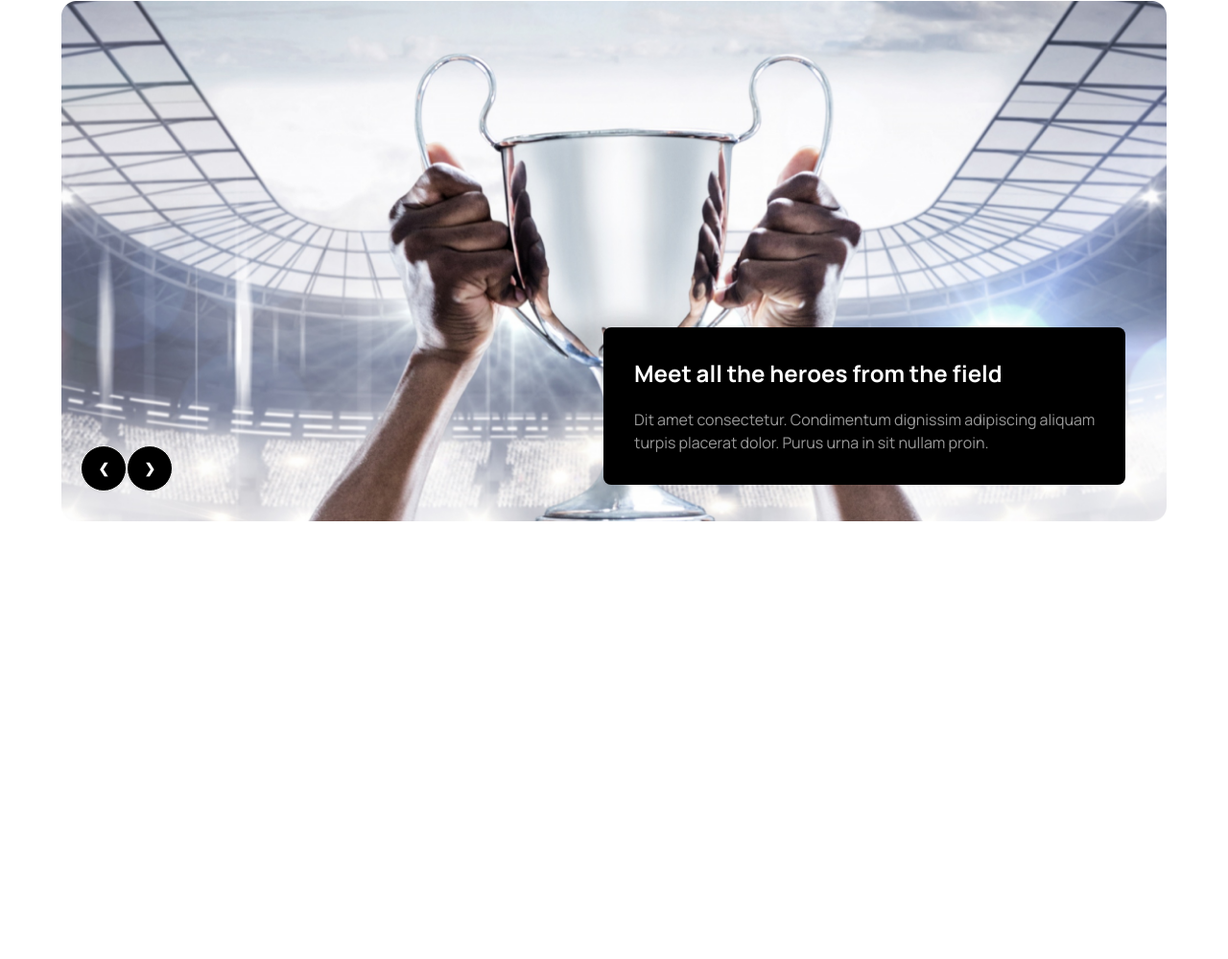
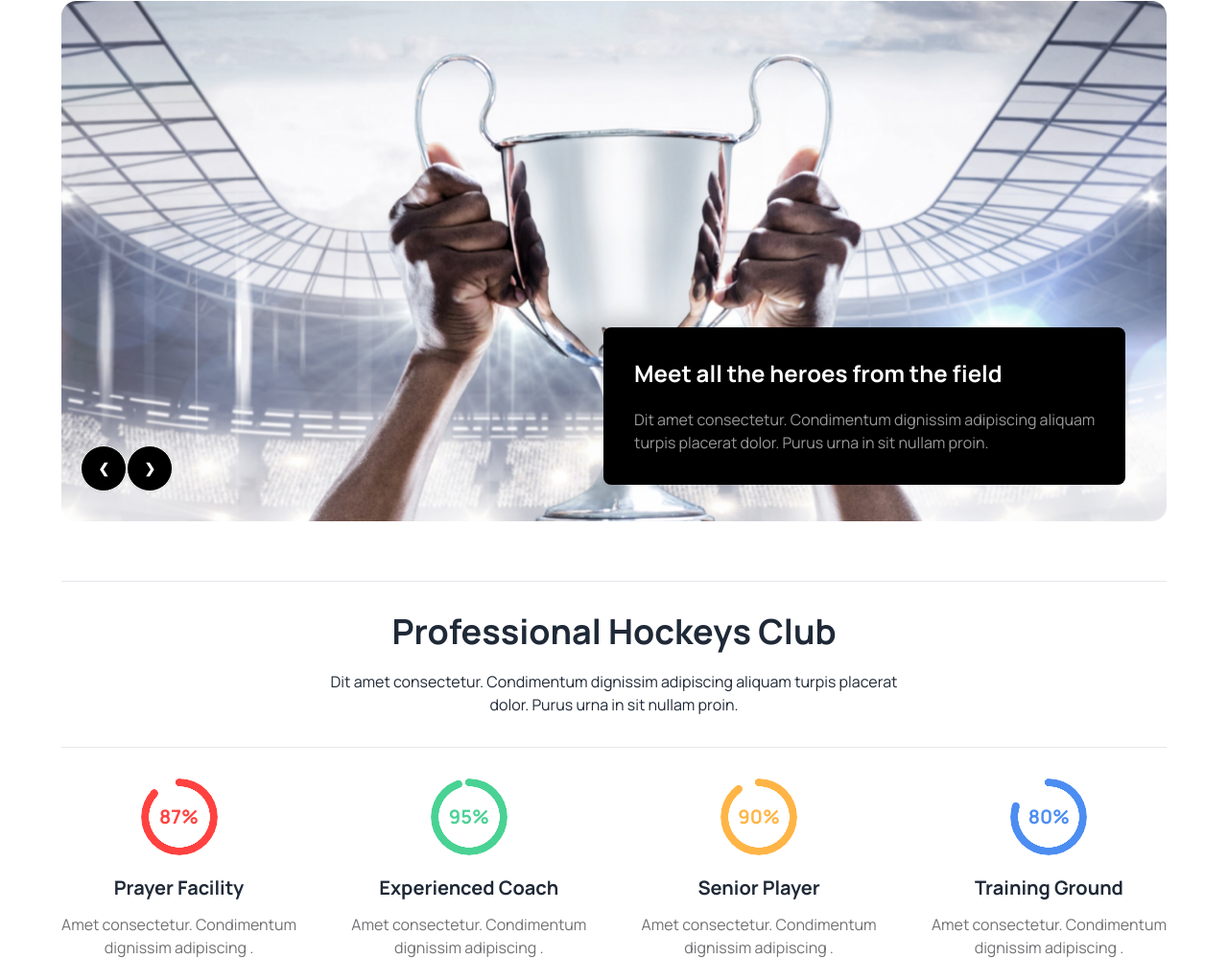
Before and after one commit to KulsumDiti/Hockey-s-Website, a plain HTML site: page index.html in a window 1280 px wide. Shown: the part 115-1114 px from the top of the page at 96% size. Before the commit the page ends 800 px from the top, so only its background shows below. Drawn offline with nearby package versions, Linux system fonts and the light colour scheme.

Commit message:
progress added

```diff
--- a/index.html
+++ b/index.html
@@ -104,7 +104,39 @@
 
                                <!-- ........Professional Hockeys Club section.... -->
 
-      <section class="max-w-6xl mx-auto mt-6 font-manrope">
+      <section class="max-w-6xl mx-auto mt-14 font-manrope">
+        <hr class="">
+        <div class="text-center mt-8 mb-8">
+          <h1 class="text-4xl font-bold">Professional Hockeys Club</h1>
+          <p class="pt-5">Dit amet consectetur. Condimentum dignissim adipiscing aliquam turpis placerat <br> dolor. Purus urna in sit nullam proin. </p>
+        </div>
+        <hr>
+
+        <div class="md:flex justify-between mt-8">
+          <div class="text-center">
+            <div class="radial-progress text-[#FF4240] text-xl font-bold" style="--value:87;" role="progressbar">87%</div>
+            <p class="font-bold text-xl pt-5">Prayer Facility</p>
+            <p class="text-[#13131899] pt-3">Amet consectetur. Condimentum <br> dignissim adipiscing .</p>
+          </div>
+
+          <div class="text-center">
+            <div class="radial-progress text-[#49D293] text-xl font-bold" style="--value:95;" role="progressbar">95%</div>
+            <p class="font-bold text-xl pt-5">Experienced Coach</p>
+            <p class="text-[#13131899] pt-3">Amet consectetur. Condimentum <br> dignissim adipiscing .</p>
+          </div>
+
+          <div class="text-center">
+            <div class="radial-progress text-[#FFB546] text-xl font-bold" style="--value:90;" role="progressbar">90%</div>
+            <p class="font-bold text-xl pt-5">Senior Player</p>
+            <p class="text-[#13131899] pt-3">Amet consectetur. Condimentum <br> dignissim adipiscing .</p>
+          </div>
+
+          <div class="text-center">
+            <div class="radial-progress text-[#4C8DF1] text-xl font-bold" style="--value:80;" role="progressbar">80%</div>
+            <p class="font-bold text-xl pt-5">Training Ground</p>
+            <p class="text-[#13131899] pt-3">Amet consectetur. Condimentum <br> dignissim adipiscing .</p>
+          </div>
+        </div>
 
       </section>
     </main>
```
